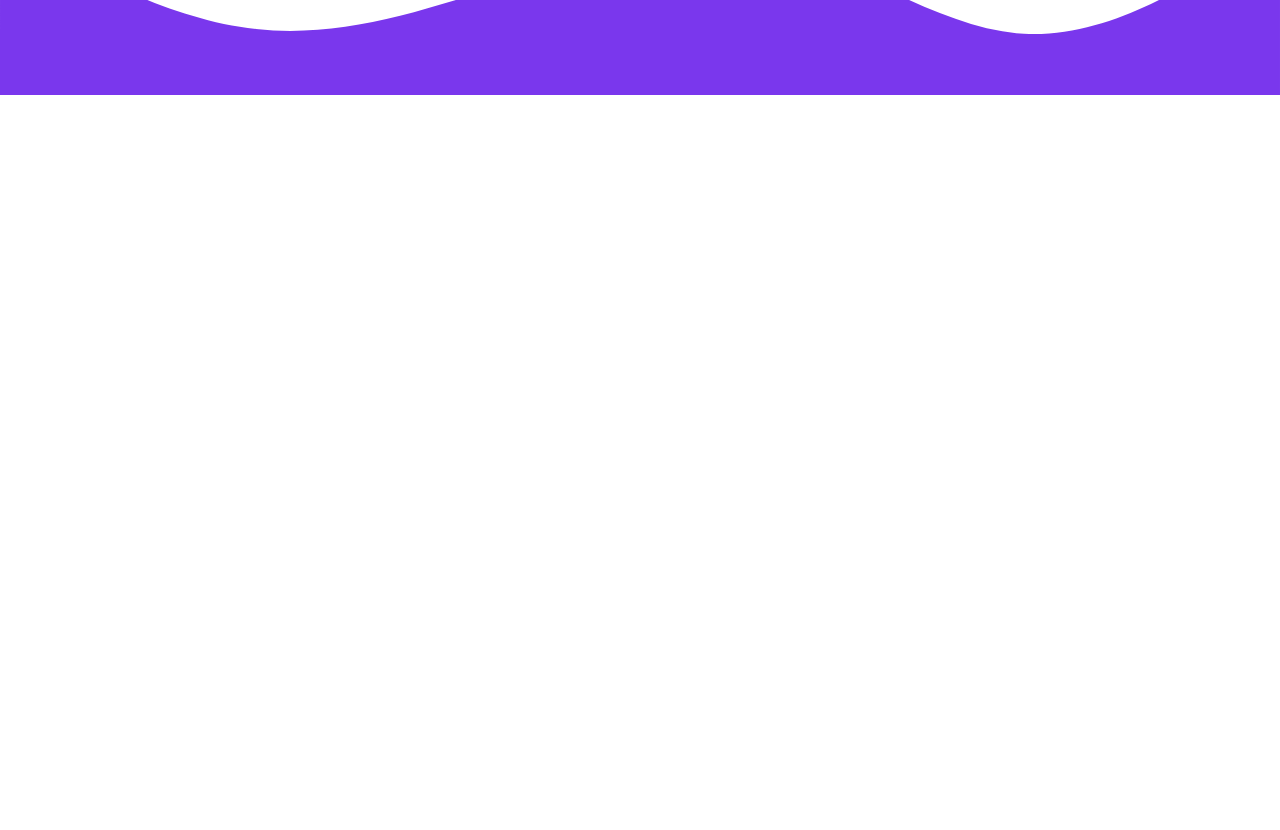
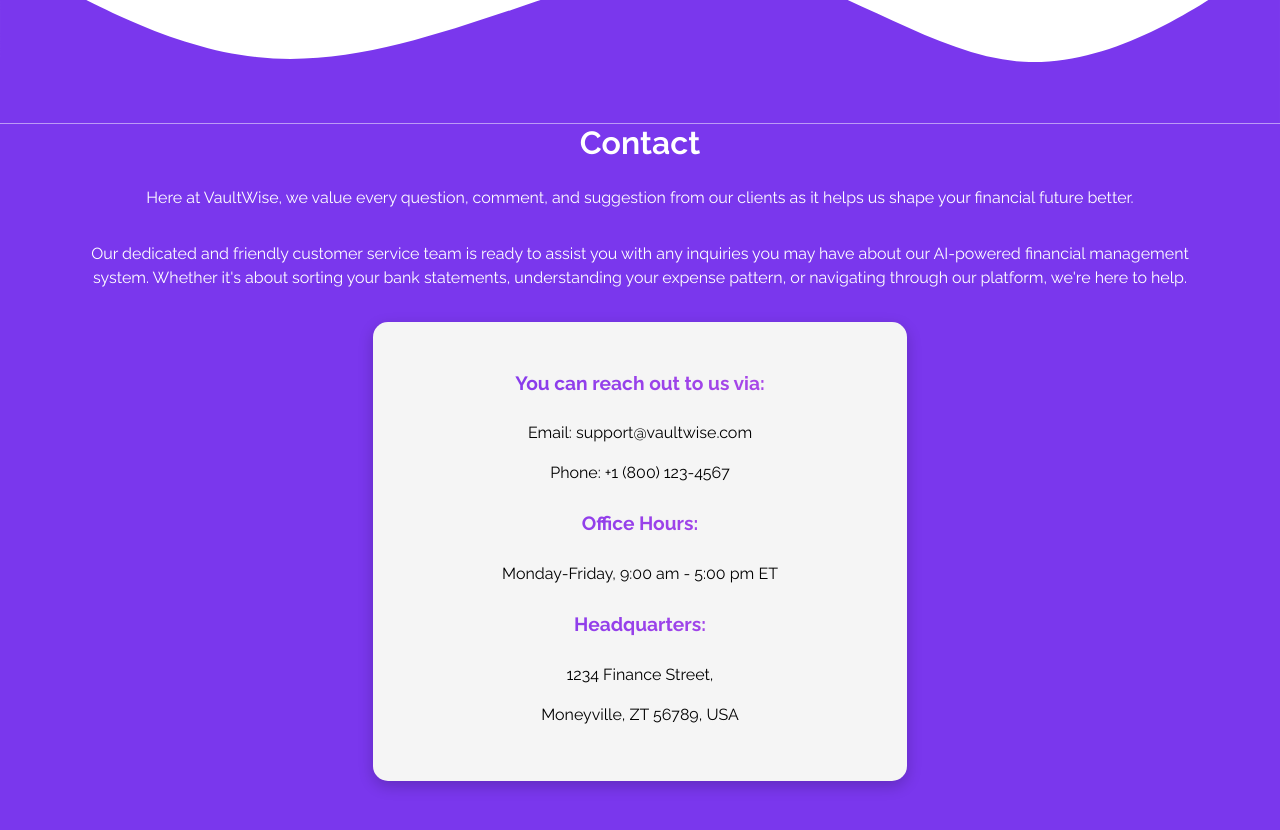
Before and after one commit to MaliceKy/VaultWise-Expense-AI-project, a React (Create React App) app: page / in a window 1280 px wide. Shown: the part 1880-2710 px from the top of the page. Before the commit the page ends 1975 px from the top, so only its background shows below. Built offline with nearby package versions, Linux system fonts and the light colour scheme.

Commit message:
Contact page added

```diff
--- a/src/pages/HomePage.js
+++ b/src/pages/HomePage.js
@@ -3,6 +3,7 @@
 import '../styles/Home-Homepage.css';
 import '../styles/About-Homepage.css'
 import '../styles/GettingStarted-Homepage.css'
+import '../styles/Contact-Homepage.css'
 
 function HomePage() {
   return (
@@ -71,7 +72,7 @@
         <div classname="GettingStarted-Content">
           <h2 className="GettingStarted-Title">Getting Started</h2>
           <p className="GettingStarted-Desc">Jumpstart your financial management with VaultWise in three easy steps:</p>
-          <div className="Steps">
+          <div className="Steps col-10 col-md-8 col-lg-7">
           <p><span className="StepNumber">1. </span><span className="Step-text">Download your bank statements from your banking website or application as a CSV file.</span></p>
           <p><span className="StepNumber">2. </span><span className="Step-text">Sign up to create your VaultWise account.</span></p>
           <p><span className="StepNumber">3. </span><span className="Step-text">Upload your CSV file and let our AI do the rest. Financial insights await!</span></p>
@@ -81,6 +82,29 @@
 
       <svg xmlns="http://www.w3.org/2000/svg" viewBox="0 0 1440 320"><path fill="#7a37ed" fill-opacity="1" d="M0,128L48,154.7C96,181,192,235,288,245.3C384,256,480,224,576,192C672,160,768,128,864,149.3C960,171,1056,245,1152,250.7C1248,256,1344,192,1392,160L1440,128L1440,320L1392,320C1344,320,1248,320,1152,320C1056,320,960,320,864,320C768,320,672,320,576,320C480,320,384,320,288,320C192,320,96,320,48,320L0,320Z"></path></svg>
 
+      <div className="Contact">
+        <div className="Contact-Content">
+          <h2 className="Contact-Title">Contact</h2>
+          <p className="Contact-Desc">Here at VaultWise, we value every question, comment, and suggestion from our clients as it helps us shape your financial future better.</p>
+          <p className="Contact-Desc">Our dedicated and friendly customer service team is ready to assist you with any inquiries you may have about our AI-powered financial management system. Whether it's about sorting your bank statements, understanding your expense pattern, or navigating through our platform, we're here to help.</p>
+
+          <div className="Media-card col-10 col-md-8 col-lg-5">
+            <p className="Contact-Desc-Bold">You can reach out to us via:</p>
+            <div className="Media-Content">
+              <p><span className="Contact-Media">Email: </span><span className="Email"> support@vaultwise.com </span></p>
+              <p><span className="Contact-Media">Phone: </span><span className="Phone-Number"> +1 (800) 123-4567 </span></p>
+
+              <p className="Contact-Desc-Bold">Office Hours:</p>
+              <p><span className="Contact-Media">Monday-Friday, </span><span className="times">9:00 am - 5:00 pm ET</span></p>
+
+              <p className="Contact-Desc-Bold">Headquarters:</p>
+              <p className="Address">1234 Finance Street,</p>
+              <p className="Address">Moneyville, ZT 56789, USA</p>
+            </div>
+          </div>
+
+        </div>
+      </div>
     </div>
   );
 }
--- a/src/styles/Contact-Homepage.css
+++ b/src/styles/Contact-Homepage.css
@@ -0,0 +1,54 @@
+@font-face {
+    font-family: 'Raleway';
+    src: url('../assets/Raleway-VariableFont_wght.ttf') format('truetype');
+  }
+
+.Contact{
+    background-color: #7a37ed;
+    padding-bottom: 5%;
+}
+
+.Contact-Title{
+    color: rgb(255, 255, 255);
+    font-family: 'Raleway';
+    font-weight: 650;
+    text-align: center;
+    padding-bottom: 2vh;
+}
+
+.Contact-Desc{
+    color: white;
+    font-family: 'Raleway';
+    padding-inline: 9vh;
+    text-align: center;
+    padding-bottom: 2vh;
+}
+
+.Media-card{
+    display: block;
+    margin: 0 auto;
+    align-items: center;
+    border-radius: 15px;
+    padding: 3%;
+    background-color: #f5f5f5;
+    box-shadow: 0px 5px 15px rgba(0, 0, 0, 0.2);
+}
+
+.Contact-Desc-Bold{
+    background: linear-gradient(to right, #7a37ed, #b74ce6);
+    -webkit-background-clip: text;
+    -webkit-text-fill-color: transparent;
+    font-family: 'Raleway';
+    padding-inline: 1vh;
+    text-align: center;
+    padding-top: 1vh;
+    padding-bottom: 1vh;
+    font-weight: 700;
+    font-size: 1.2rem;
+}
+
+.Media-Content{
+    color: rgb(0, 0, 0);
+    font-family: 'Raleway';
+    text-align: center;
+}
--- a/src/styles/GettingStarted-Homepage.css
+++ b/src/styles/GettingStarted-Homepage.css
@@ -4,8 +4,6 @@
 }
 
 .Getting-Started{
-    padding-left: 10vh;
-    padding-right: 10vh;
     padding-bottom: 5vh;
 }
 
@@ -31,8 +29,9 @@
 .Steps{
     text-align: center;
     padding: 2vh;
-    background-color: #f0f0f0;
+    background-color: #f5f5f5;
     border-radius: 25px;
+    margin: 0 auto;
     box-shadow: 0px 5px 15px rgba(0, 0, 0, 0.2);
 }
 
@@ -49,6 +48,5 @@
 .Step-text {
     font-size: 1.2rem;
     font-weight: 500;
-    padding-bottom: 2vh;
     font-family: 'Raleway';
   }
```
